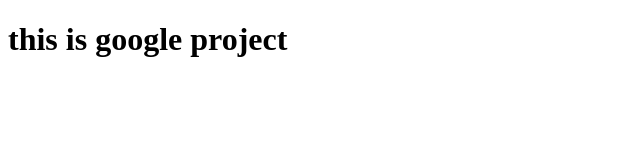
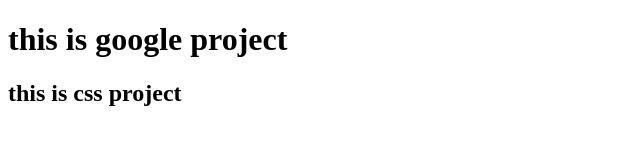
Before and after one commit to omendrasinghhada/kaksha, a plain HTML site: page index.html in a window 1280 px wide. Shown: the whole page, without its empty margins (0-640 px from the left). Drawn offline with Linux system fonts and the light colour scheme.

Commit message:
ui Improve

```diff
--- a/index.html
+++ b/index.html
@@ -7,5 +7,6 @@
 </head>
 <body>
     <h1>this is google project</h1>
+    <h2>this is css project</h2>
 </body>
 </html>
```
Also changed, not shown: second.html (+1 -0 lines).
